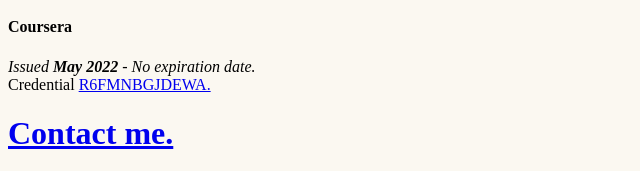
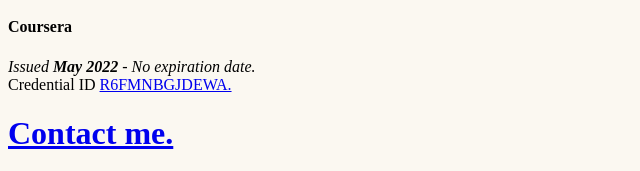
Before and after one commit to sanchezjavierve/CV, a plain HTML site: page index.html in a window 1280 px wide. Shown: the part 989-1160 px from the top of the page, 0-640 px from the left. Drawn offline with Linux system fonts and the light colour scheme.

Commit message:
Add files via upload

```diff
--- a/index.html
+++ b/index.html
@@ -50,7 +50,7 @@
     <h3>Programming for Everybody (Getting Started with Python)</h3>
       <h4>Coursera</h4>
       <p>
-        <em>Issued <strong>May 2022</strong> - No expiration date.</em><br />Credential <a href="https://www.coursera.org/account/accomplishments/certificate/R6FMNBGJDEWA">R6FMNBGJDEWA.</a><br />
+        <em>Issued <strong>May 2022</strong> - No expiration date.</em><br />Credential ID <a href="https://www.coursera.org/account/accomplishments/certificate/R6FMNBGJDEWA">R6FMNBGJDEWA.</a><br />
       </p>
 
       <h1> <a href="contact-me.html">Contact me.</a></h1>
```
